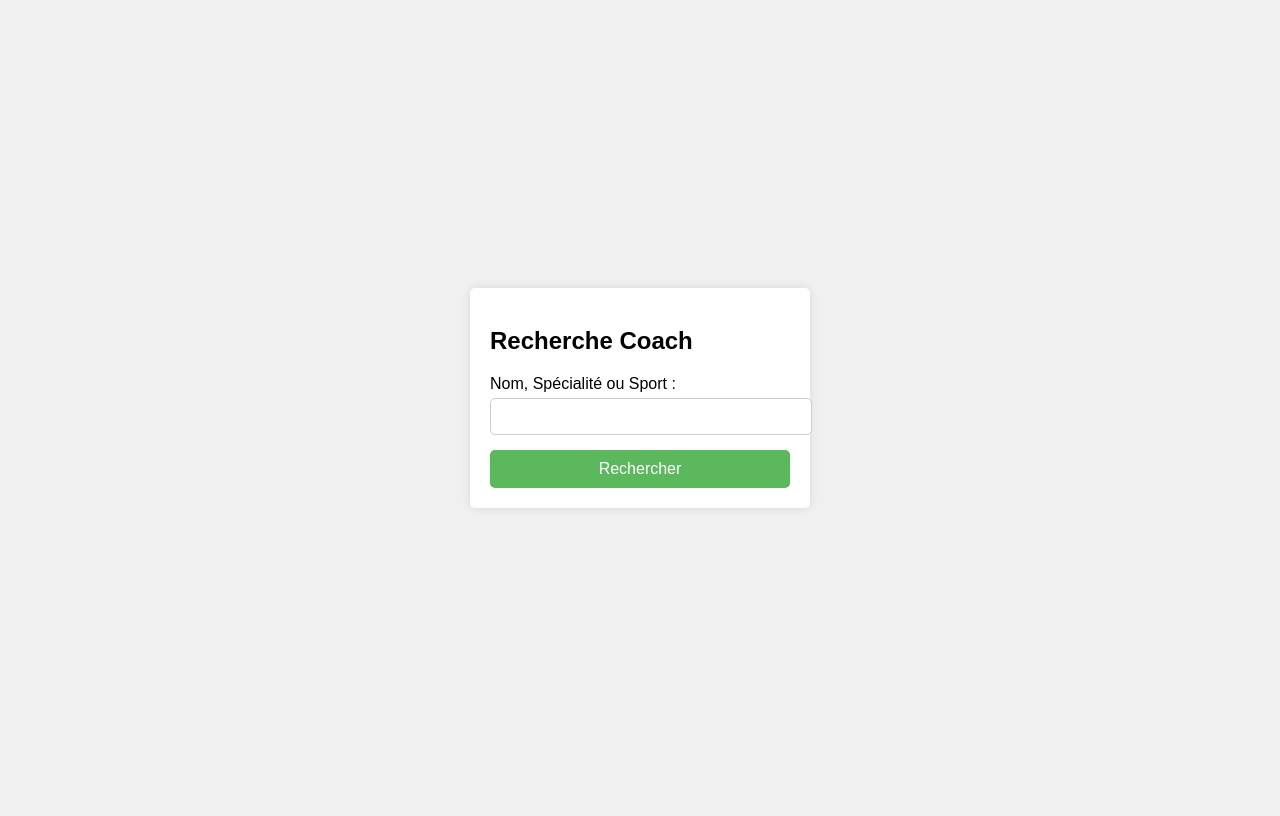
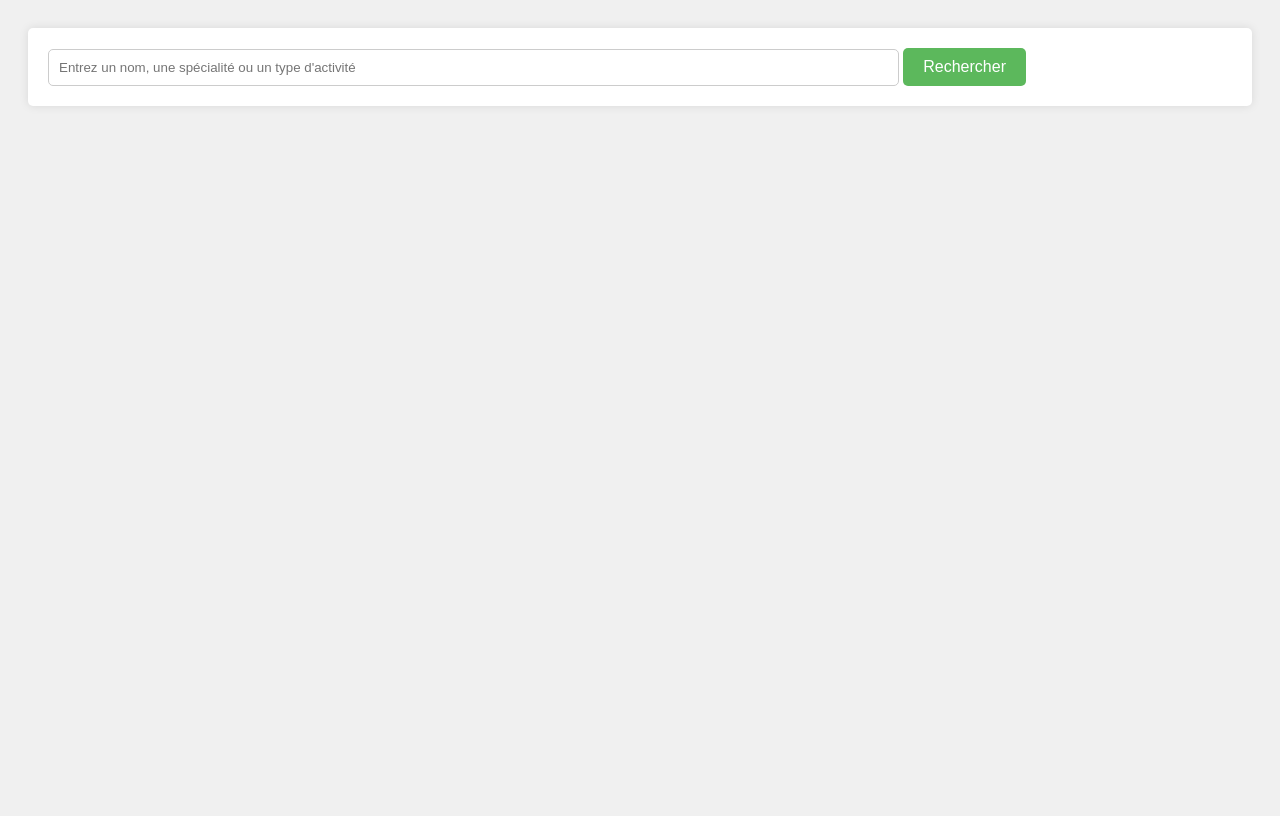
Before and after one commit to Alfred0404/Projet_Web_Dynamique_Sportify, a PHP site: page /recherche.php in a window 1280 px wide. After the commit the page ends 106 px from the top, so only its background shows below. Run offline with PHP 8.4, Linux system fonts and the light colour scheme; the visitor is signed in with stand-in values (Sample User, id 1).

Commit message:
recherche sur les activites

```diff
--- a/src/recherche.php
+++ b/src/recherche.php
@@ -25,7 +25,7 @@ if ($_SERVER["REQUEST_METHOD"] == "POST" && isset($_POST['search'])) {
     $search_query = validate($_POST['search_query']);
 
     if (empty($search_query)) {
-        $search_error = "Veuillez entrer un nom ou une spécialité pour la recherche.";
+        $search_error = "Veuillez entrer un nom, une spécialité ou un type d'activité pour la recherche.";
     } else {
         // Rechercher uniquement dans la table coach
         $sql_coach = "
@@ -44,18 +44,19 @@ if ($_SERVER["REQUEST_METHOD"] == "POST" && isset($_POST['search'])) {
         if ($result_coach->num_rows > 0) {
             $search_result = $result_coach->fetch_all(MYSQLI_ASSOC);
         } else {
-            // Rechercher dans la table activites
+            // Si la recherche dans la table coach ne donne aucun résultat,
+            // rechercher dans la table activites
             $sql_activite = "
                 SELECT 'activite' AS role, nom_activites AS nom, type_activites AS type
                 FROM activites
-                WHERE nom_activites LIKE ?";
+                WHERE nom_activites LIKE ? OR type_activites = ?";
 
             $stmt_activite = $conn->prepare($sql_activite);
             if ($stmt_activite === false) {
                 die("Erreur de préparation de la requête : " . $conn->error);
             }
             $like_query_activite = "%" . $search_query . "%";
-            $stmt_activite->bind_param("s", $like_query_activite);
+            $stmt_activite->bind_param("ss", $like_query_activite, $search_query);
             $stmt_activite->execute();
             $result_activite = $stmt_activite->get_result();
             if ($result_activite->num_rows > 0) {
@@ -67,7 +68,6 @@ if ($_SERVER["REQUEST_METHOD"] == "POST" && isset($_POST['search'])) {
     }
 }
 ?>
-
 <!DOCTYPE html>
 <html lang="en">
 
@@ -79,37 +79,26 @@ if ($_SERVER["REQUEST_METHOD"] == "POST" && isset($_POST['search'])) {
         body {
             font-family: Arial, sans-serif;
             background-color: #f0f0f0;
-            display: flex;
-            justify-content: center;
-            align-items: center;
-            height: 100vh;
-            flex-direction: column;
+            padding: 20px;
         }
-        .container {
+
+        form {
             background-color: #fff;
             padding: 20px;
+            border-radius: 5px;
             box-shadow: 0 0 10px rgba(0, 0, 0, 0.1);
-            border-radius: 5px;
-            width: 300px;
             margin-bottom: 20px;
         }
-        h2 {
-            margin-bottom: 20px;
-        }
-        label {
-            display: block;
-            margin-bottom: 5px;
-        }
-        input, select {
-            width: 100%;
+
+        input[type="text"] {
+            width: 70%;
             padding: 10px;
-            margin-bottom: 15px;
             border: 1px solid #ccc;
             border-radius: 5px;
         }
+
         button {
-            width: 100%;
-            padding: 10px;
+            padding: 10px 20px;
             background-color: #5cb85c;
             border: none;
             color: #fff;
@@ -117,35 +106,47 @@ if ($_SERVER["REQUEST_METHOD"] == "POST" && isset($_POST['search'])) {
             border-radius: 5px;
             cursor: pointer;
         }
+
         button:hover {
             background-color: #4cae4c;
         }
+
+        .results {
+            background-color: #fff;
+            padding: 20px;
+            border-radius: 5px;
+            box-shadow: 0 0 10px rgba(0, 0, 0, 0.1);
+        }
+
         .result-item {
             border-bottom: 1px solid #ccc;
             padding: 10px 0;
         }
-        .result-item img {
-            width: 100px;
-            height: auto;
+
+        .result-item:last-child {
+            border-bottom: none;
+        }
+
+        h2 {
+            margin-bottom: 20px;
+        }
+
+        strong {
+            font-weight: bold;
         }
     </style>
 </head>
 
 <body>
-    <div class="container">
-        <h2>Recherche Coach</h2>
-        <form method="post" action="recherche.php">
-            <label for="search_query">Nom, Spécialité ou Sport :</label>
-            <input type="text" id="search_query" name="search_query" required>
-            <button type="submit" name="search">Rechercher</button>
-        </form>
-        <?php if (!empty($search_error)): ?>
-            <p style="color: red;"><?php echo $search_error; ?></p>
-        <?php endif; ?>
-    </div>
+    <!-- Formulaire de recherche -->
+    <form method="post" action="recherche.php">
+        <input type="text" name="search_query" placeholder="Entrez un nom, une spécialité ou un type d'activité" required>
+        <button type="submit" name="search">Rechercher</button>
+    </form>
 
-    <?php if ($search_result): ?>
-        <div class="container">
+    <!-- Affichage des résultats de recherche -->
+    <?php if (!empty($search_result)): ?>
+        <div class="results">
             <h2>Résultats de recherche</h2>
             <?php foreach ($search_result as $item): ?>
                 <div class="result-item">
@@ -168,7 +169,9 @@ if ($_SERVER["REQUEST_METHOD"] == "POST" && isset($_POST['search'])) {
                 </div>
             <?php endforeach; ?>
         </div>
+    <?php elseif (!empty($search_error)): ?>
+        <p><?php echo $search_error; ?></p>
     <?php endif; ?>
+</body>
 
-</body>
 </html>
```
